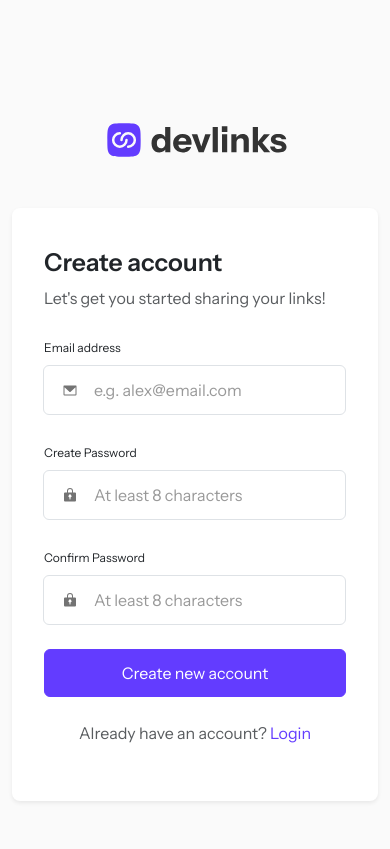
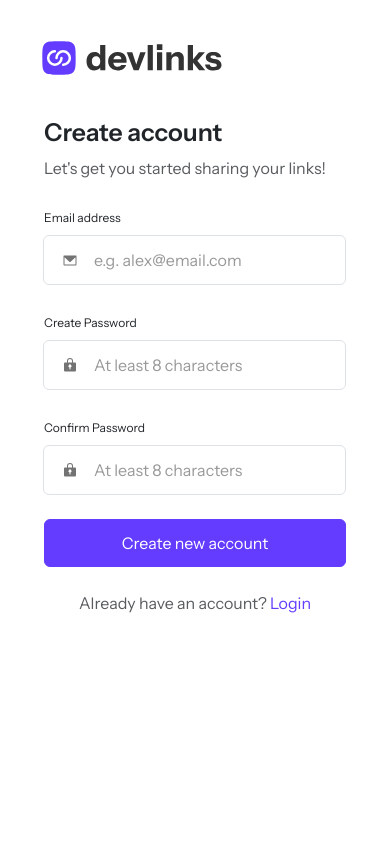
Before and after one commit to sandip-sadhukhan/devlinks, a Django app: page /signup/ in a window 390 px wide. After the commit the page ends 613 px from the top, so only its background shows below. Run offline with Django 5.2, Linux system fonts and the light colour scheme; some libraries are stand-ins or nearby versions.

Commit message:
responsive screen for login and signup

```diff
--- a/sass/main.scss
+++ b/sass/main.scss
@@ -22,11 +22,12 @@
 }
 
 /* Login */
-.login-section {
+.authentication-section {
   min-height: 100vh;
+  background-color: var(--bs-light);
 }
 
-.login-body {
+.authentication-body {
   margin-top: 120px;
 }
 
@@ -59,3 +60,28 @@
     font-size: 12px;
   }
 }
+
+// mobile screen
+@media (max-width: 767px) {
+  .authentication-section {
+    background-color: var(--bs-white);
+
+    .authentication-body {
+      margin-top: 0;
+      padding-top: 38px;
+
+      .logo-wrapper {
+        justify-content: start !important;
+        margin-left: 27px;
+      }
+
+      .authentication-card {
+        box-shadow: none !important;
+
+        .logo-mobile {
+          margin-bottom: 64px;
+        }
+      }
+    }
+  }
+}
--- a/static/css/main.css
+++ b/static/css/main.css
@@ -17,11 +17,12 @@
 }
 
 /* Login */
-.login-section {
+.authentication-section {
   min-height: 100vh;
+  background-color: var(--bs-light);
 }
 
-.login-body {
+.authentication-body {
   margin-top: 120px;
 }
 
@@ -50,3 +51,23 @@
   color: var(--bs-danger);
   font-size: 12px;
 }
+
+@media (max-width: 767px) {
+  .authentication-section {
+    background-color: var(--bs-white);
+  }
+  .authentication-section .authentication-body {
+    margin-top: 0;
+    padding-top: 38px;
+  }
+  .authentication-section .authentication-body .logo-wrapper {
+    justify-content: start !important;
+    margin-left: 27px;
+  }
+  .authentication-section .authentication-body .authentication-card {
+    box-shadow: none !important;
+  }
+  .authentication-section .authentication-body .authentication-card .logo-mobile {
+    margin-bottom: 64px;
+  }
+}
--- a/templates/forms/signup-form.html
+++ b/templates/forms/signup-form.html
@@ -7,7 +7,7 @@
     <p class="text-muted fs-6">Let's get you started sharing your links!</p>
 
     <div class="my-4">
-        <label for="email" class="form-label text-xs{% if loginForm.email.errors %} text-danger{% endif %}">Email address</label>
+        <label for="email" class="form-label text-xs{% if signupForm.email.errors %} text-danger{% endif %}">Email address</label>
         <div class="input-group has-validation with-prepend-img">
             <span class="input-prepend-img"><img src="{% static 'images/icon-email.svg' %}" alt="email"></span>
             <input type="email" class="form-control{% if signupForm.email.errors %} border-danger{% endif %}" id="email" name="email" placeholder="e.g. alex@email.com" value="{{ signupForm.data.email }}">
@@ -19,7 +19,7 @@
     </div>
 
     <div class="mb-4">
-        <label for="password1" class="form-label text-xs{% if loginForm.password1.errors %} text-danger{% endif %}">Create Password</label>
+        <label for="password1" class="form-label text-xs{% if signupForm.password1.errors %} text-danger{% endif %}">Create Password</label>
 
         <div class="input-group has-validation with-prepend-img">
             <span class="input-prepend-img"><img src="{% static 'images/icon-password.svg' %}" alt="password"></span>
@@ -33,7 +33,7 @@
     </div>
 
     <div class="mb-4">
-        <label for="password2" class="form-label text-xs{% if loginForm.password2.errors %} text-danger{% endif %}">Confirm Password</label>
+        <label for="password2" class="form-label text-xs{% if signupForm.password2.errors %} text-danger{% endif %}">Confirm Password</label>
 
         <div class="input-group has-validation with-prepend-img">
             <span class="input-prepend-img"><img src="{% static 'images/icon-password.svg' %}" alt="password"></span>
--- a/templates/signup.html
+++ b/templates/signup.html
@@ -4,15 +4,15 @@
 {% block title %}Signup your account | DevLinks{% endblock %}
 
 {% block content %}
-<section class="login-section bg-light">
-    <div class="container">
+<section class="authentication-section">
+    <div class="container-md">
         <div class="row">
-            <div class="col-lg-5 col-md-8 mx-auto login-body">
-                <div class="d-flex justify-content-center">
+            <div class="col-lg-5 col-md-8 mx-auto authentication-body">
+                <div class="d-flex justify-content-center logo-wrapper">
                     <img src="{% static 'images/logo-devlinks-large.svg' %}" alt="Logo" class="img-fluid">
                 </div>
 
-                <div class="card my-5 border-0 rounded-3 shadow-sm px-3 py-4">
+                <div class="card my-md-5 border-0 rounded-3 shadow-sm px-3 pt-4 pb-3 authentication-card">
                     <div class="card-body">
                         {% include 'forms/signup-form.html' %}
                     </div>
```
Also changed, not shown: templates/login.html (+5 -5 lines).
